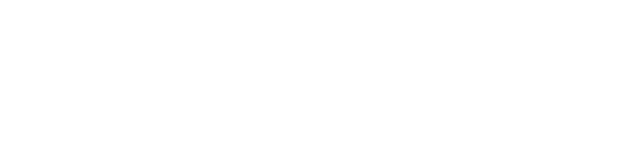
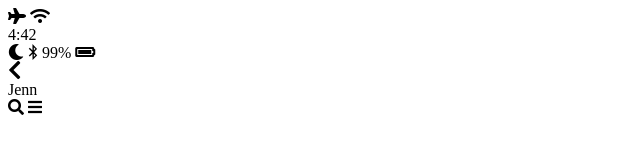
Before and after one commit to kimhandole/kakao-clone, a plain HTML site: page chat.html in a window 1280 px wide. Shown: the whole page, without its empty margins (0-640 px from the left). Drawn offline with Linux system fonts and the light colour scheme.

Commit message:
top and bottom header icons added to all html files

```diff
--- a/chat.html
+++ b/chat.html
@@ -0,0 +1,39 @@
+<!DOCTYPE html>
+<html lang="en">
+<head>
+    <meta charset="UTF-8">
+    <meta name="viewport" content="width=device-width, initial-scale=1.0">
+    <meta http-equiv="X-UA-Compatible" content="ie=edge">
+    <link rel="stylesheet" href="https://use.fontawesome.com/releases/v5.3.1/css/all.css" integrity="sha384-mzrmE5qonljUremFsqc01SB46JvROS7bZs3IO2EmfFsd15uHvIt+Y8vEf7N7fWAU" crossorigin="anonymous">
+    <title>Chat</title>
+</head>
+<body>
+    <header>
+        <div class="header__top"></div>
+            <div class="header__column">
+                <i class="fas fa-plane"></i>
+                <i class="fas fa-wifi"></i>
+            </div>
+            <div class="header__column">
+                <span class="header__time">4:42</span>
+            </div>
+            <div class="header__column">
+                <i class="fas fa-moon"></i>
+                <i class="fab fa-bluetooth-b"></i>
+                <span class="header__battery">99% <i class="fas fa-battery-full"></i></span>
+            </div>
+        <div class="header__bottom">
+            <div class="header__column">
+                <i class="fas fa-chevron-left fa-lg"></i>
+            </div>
+            <div class="header__column">
+                <span class="haeder__text">Jenn</span>
+            </div>
+            <div class="header__column">
+                <i class="fas fa-search"></i>
+                <i class="fas fa-bars"></i>
+            </div>
+        </div>
+    </header>
+</body>
+</html>
```
Also changed, not shown: chats.html (+37 -0 lines), find.html (+37 -0 lines), index.html (+11 -1 lines), more.html (+37 -0 lines), profile.html (+37 -0 lines).
